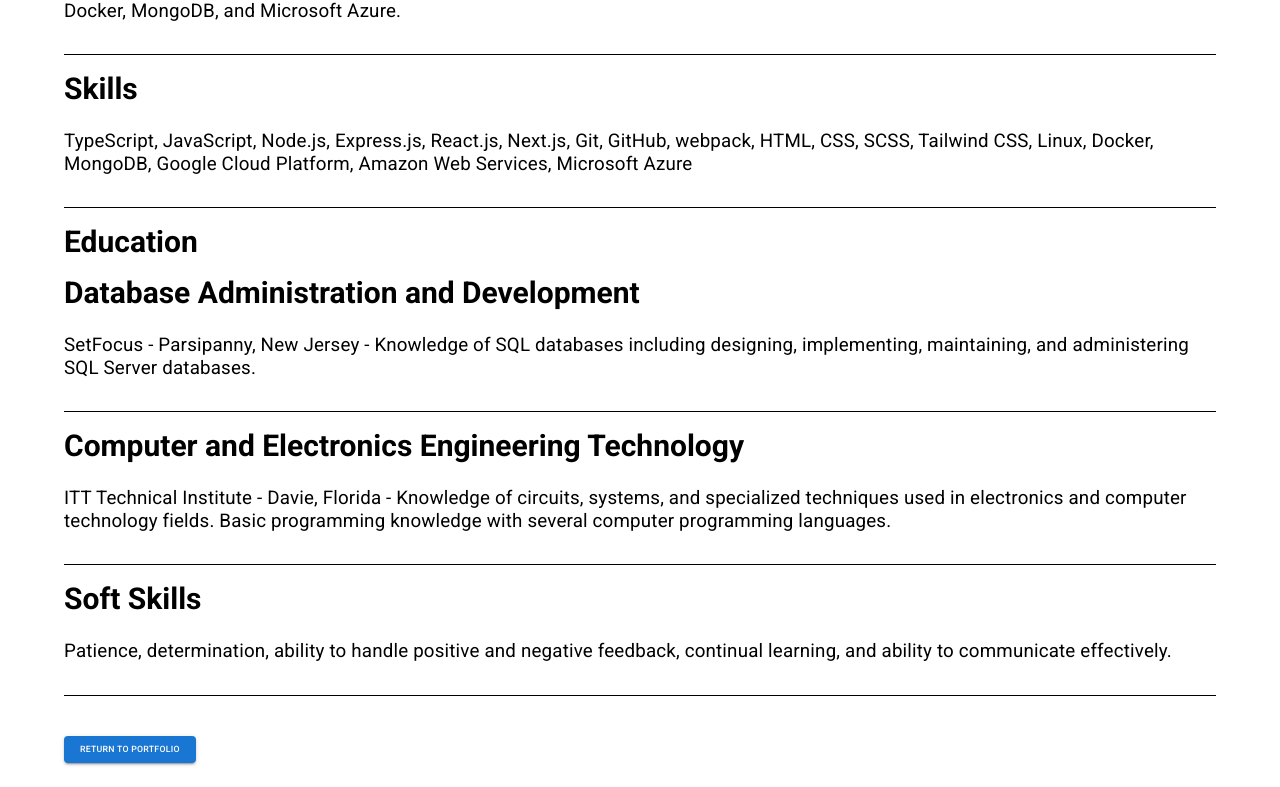
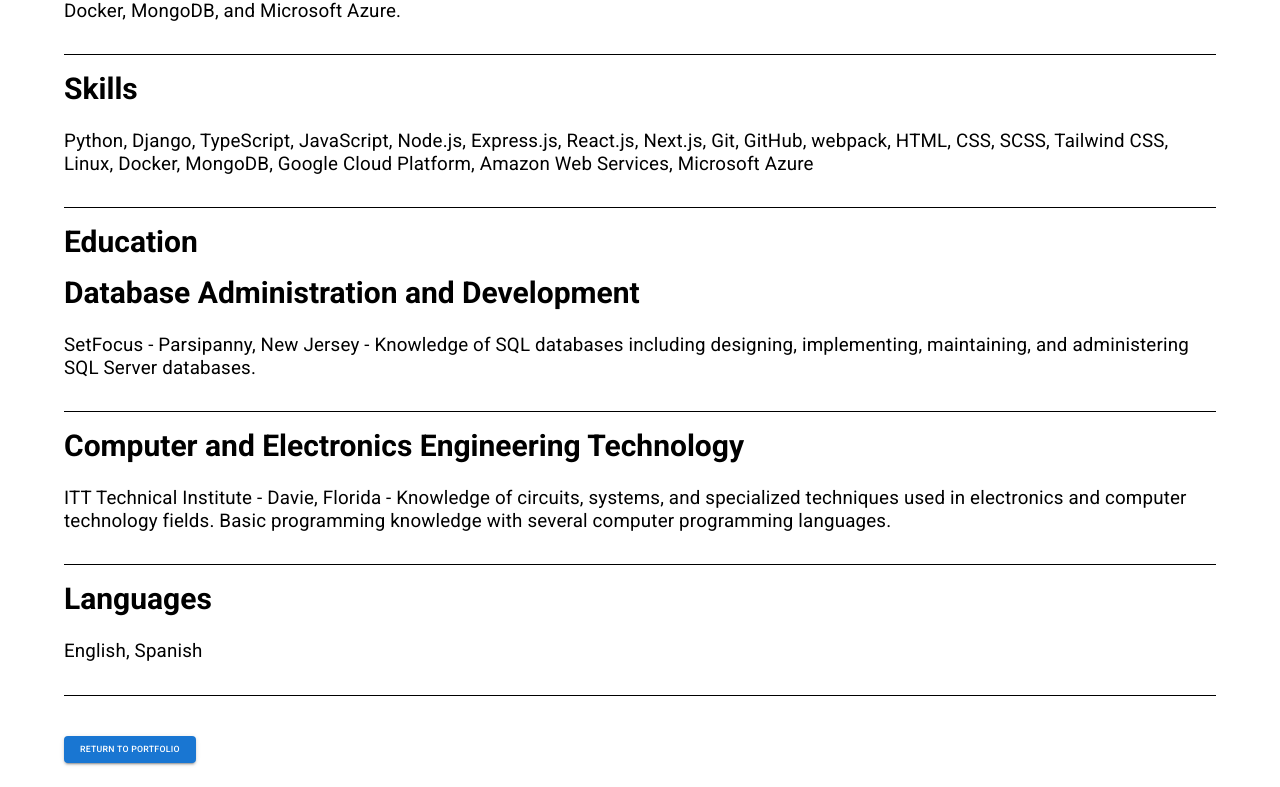
Before and after one commit to xiraynedev/portfolio-v2, a React app: page /resume in a window 1280 px wide. Shown: the part 513-1300 px from the top of the page. Built offline with nearby package versions, Linux system fonts and the light colour scheme.

Commit message:
refactor SoftSkill into Language component and update Skill component with additional skills

```diff
--- /dev/null
+++ b/src/components/Resume/Language.tsx
@@ -0,0 +1,11 @@
+import React, { FC } from 'react';
+import { SectionComponent } from './SectionComponent';
+
+export const Language: FC = () => {
+  const languages = {
+    title: 'Languages',
+    description: 'English, Spanish',
+  };
+
+  return <SectionComponent {...languages} />;
+};
--- a/src/components/Resume/Resume.tsx
+++ b/src/components/Resume/Resume.tsx
@@ -5,7 +5,7 @@
 import { Experience } from './Experience';
 import { Skill } from './Skill';
 import { Education } from './Education';
-import { SoftSkill } from './SoftSkill';
+import { Language } from './Language';
 import Button from '@mui/material/Button';
 import { Link } from 'react-router-dom';
 
@@ -31,7 +31,7 @@
       <Experience />
       <Skill />
       <Education />
-      <SoftSkill />
+      <Language />
       <Stack direction='row' pt={3}>
         <Link to='/'>
           <Button variant='contained'>Return to Portfolio</Button>
--- a/src/components/Resume/Skill.tsx
+++ b/src/components/Resume/Skill.tsx
@@ -5,7 +5,7 @@
   const skills = {
     title: "Skills",
     description:
-      "TypeScript, JavaScript, Node.js, Express.js, React.js, Next.js, Git, GitHub, webpack, HTML, CSS, SCSS, Tailwind CSS, Linux, Docker, MongoDB, Google Cloud Platform, Amazon Web Services, Microsoft Azure",
+      "Python, Django, TypeScript, JavaScript, Node.js, Express.js, React.js, Next.js, Git, GitHub, webpack, HTML, CSS, SCSS, Tailwind CSS, Linux, Docker, MongoDB, Google Cloud Platform, Amazon Web Services, Microsoft Azure",
   };
 
   return <SectionComponent {...skills} />;
--- a/src/components/Resume/SoftSkill.tsx
+++ /dev/null
@@ -1,11 +0,0 @@
-import React, { FC } from 'react';
-import { SectionComponent } from './SectionComponent';
-
-export const SoftSkill: FC = () => {
-  const languages = {
-    title: 'Soft Skills',
-    description: 'Patience, determination, ability to handle positive and negative feedback, continual learning, and ability to communicate effectively.',
-  };
-
-  return <SectionComponent {...languages} />;
-};
```
